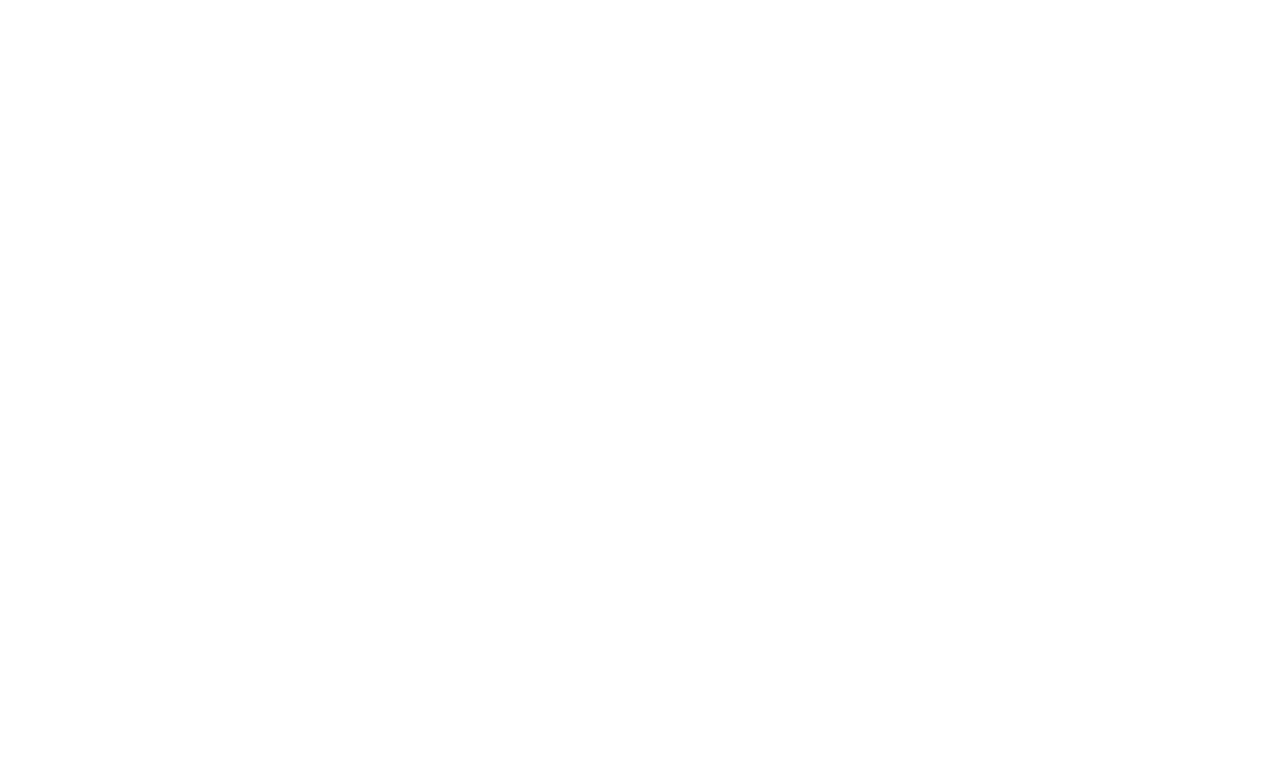
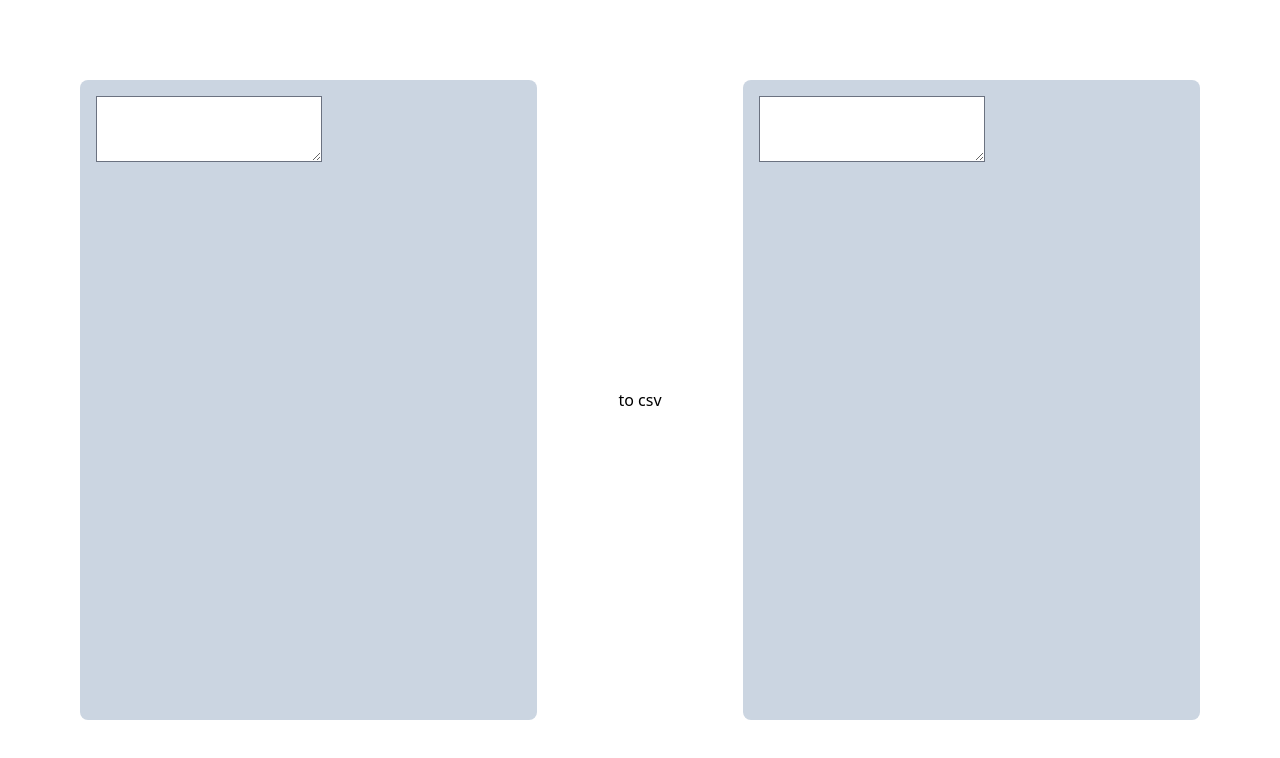
Before and after one commit to sundaytoz2/imagesli-frontend, a Vue app: page /tools/convert in a window 1280 px wide. Before the commit this address had no page. Shown: the top 758 px of the page. Built offline with nearby package versions, Linux system fonts and the light colour scheme.

Commit message:
json to csv

```diff
--- a/package.json
+++ b/package.json
@@ -17,6 +17,7 @@
   "dependencies": {
     "flowbite": "^2.3.0",
     "pinia": "^2.1.7",
+    "uuid": "^9.0.1",
     "vue": "^3.4.15",
     "vue-router": "^4.2.5"
   },
--- a/src/router/index.ts
+++ b/src/router/index.ts
@@ -1,6 +1,7 @@
 import { createRouter, createWebHistory } from 'vue-router'
 import HomeView from '@/views/HomeView.vue'
 import ImageCompView from '@/views/tools/ImageCompView.vue'
+import ConvertView from '@/views/tools/ConvertView.vue'
 
 const router = createRouter({
   history: createWebHistory(import.meta.env.BASE_URL),
@@ -15,7 +16,13 @@
       children: [
         {
           path: 'imgcmp',
+          name: 'imagecompare',
           component: ImageCompView
+        },
+        {
+          path: 'convert',
+          name: 'convert',
+          component: ConvertView
         }
       ]
     }
--- /dev/null
+++ b/src/views/tools/ConvertView.vue
@@ -0,0 +1,73 @@
+<script setup lang="ts">
+import { ref } from 'vue';
+import { v4 as uuidv4 } from 'uuid'
+
+const source = ref<string>()
+const dest = ref<string>()
+
+const changedSource = () => {
+  alert('test')
+}
+
+const inputSource = () => { }
+
+function jsonToCsv(jsonArray: any[], excludeColumns: string[] = [], idType: 'sequential' | 'uuid' = 'sequential'): string {
+  let headers = Object.keys(jsonArray[0]).filter(key => !excludeColumns.includes(key));
+  let idIndex = headers.indexOf('id');
+
+  if (idType === 'uuid' && idIndex !== -1) {
+    // 'id'를 UUID로 대체
+    headers[idIndex] = 'uuid';
+  }
+
+  const headerRow = headers.join(',');
+
+  let counter = 1;  // 순차적 ID를 위한 카운터
+  const rows = jsonArray.map(obj => {
+    let row = headers.map(key => {
+      if (key === 'uuid') {
+        return uuidv4();
+      } else if (key === 'id' && idType === 'sequential') {
+        return counter++;
+      } else {
+        const value = obj[key];
+        return typeof value === 'string' ? `"${value.replace(/"/g, '""')}"` : value;
+      }
+    });
+    return row.join(',');
+  });
+
+  return [headerRow, ...rows].join('\r\n');
+}
+
+// 예제 JSON 데이터
+const jsonData = [
+  { id: 1, name: 'Alice', email: 'alice@example.com' },
+  { id: 2, name: 'Bob', email: 'bob@example.com' }
+];
+
+// JSON을 CSV로 변환 (id 열을 순차적으로 생성)
+const sequentialCsv = jsonToCsv(jsonData, [], 'sequential');
+console.log(sequentialCsv);
+
+// JSON을 CSV로 변환 (id 열을 UUID로 생성)
+const uuidCsv = jsonToCsv(jsonData, [], 'uuid');
+console.log(uuidCsv);
+
+</script>
+
+<template>
+  <div class="flex h-screen p-20">
+    <div class="w-1/2 bg-slate-300 rounded-lg p-4">
+      <textarea v-model="source" @change="changedSource" @input="inputSource"></textarea>
+    </div>
+    <div class="w-64 flex flex-col justify-center items-center">
+      <div>
+        <button>to csv</button>
+      </div>
+    </div>
+    <div class="w-1/2 bg-slate-300 rounded-lg p-4">
+      <textarea v-model="dest"></textarea>
+    </div>
+  </div>
+</template>
```
Also changed, not shown: 1 other file (tests, documents, lock files or other folders).
